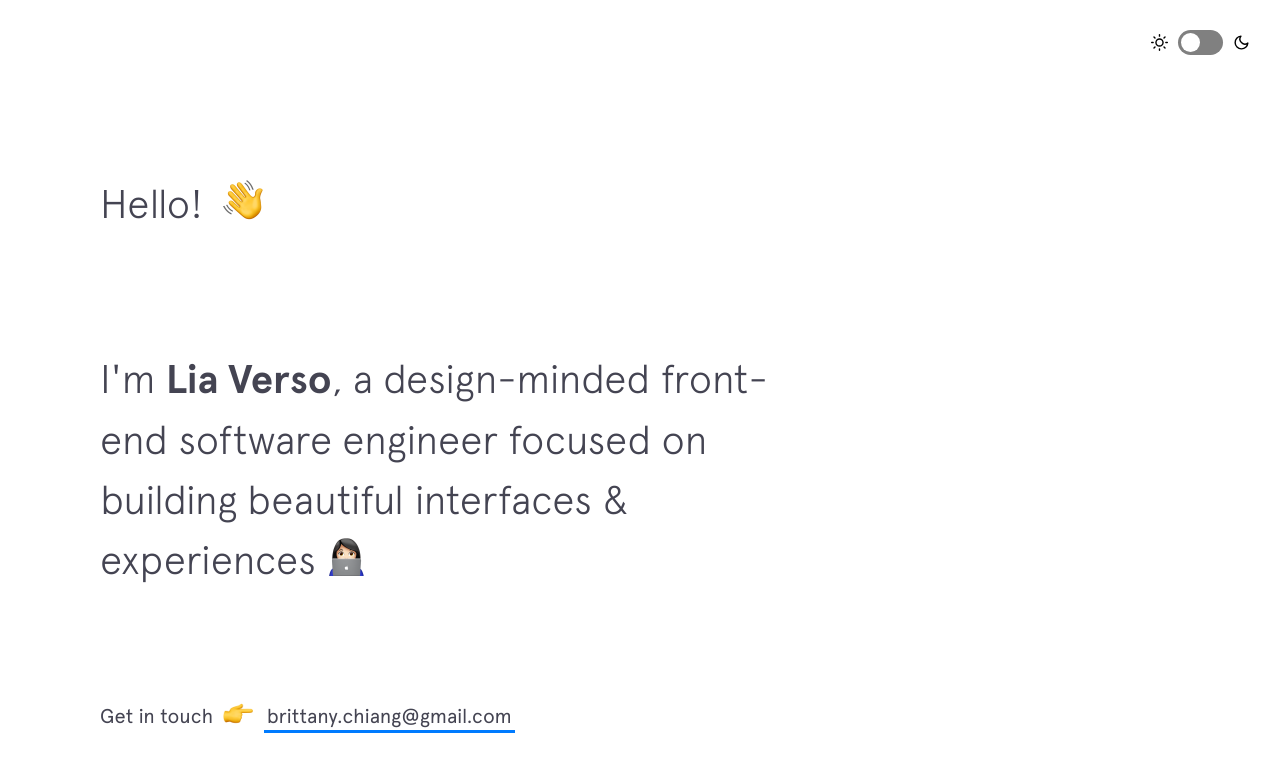
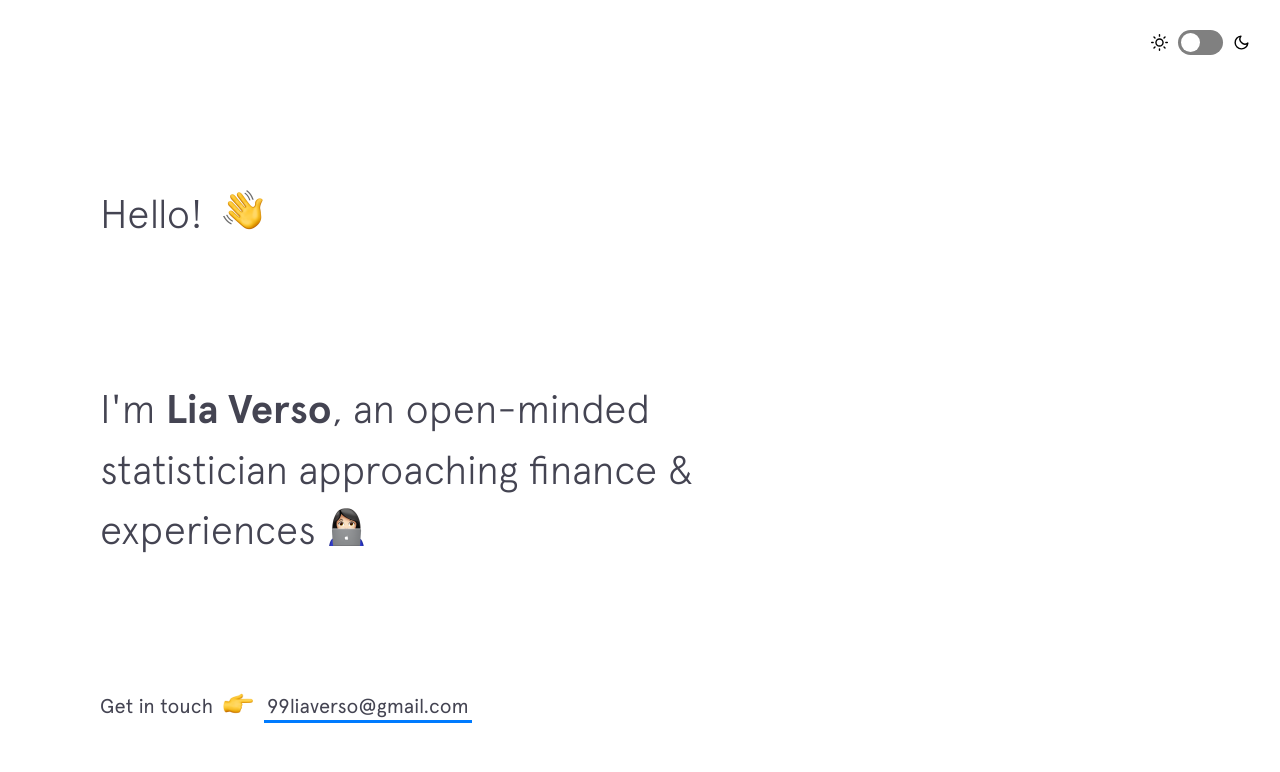
Before and after one commit to drew458/l-proj, a Jekyll site: the page built from index.html, in a window 1280 px wide and 900 px high. Shown: the top 772 px of the window. Built offline with Jekyll 4.4.1, drawn with Linux system fonts in a browser that asks for light colours; nearby versions of some CDN libraries.

Commit message:
minor changes

```diff
--- a/_config.yml
+++ b/_config.yml
@@ -1,7 +1,7 @@
 # Site settings
 name: Lia Verso
-title: Lia Verso | Front End Software Engineer
-description: Design-minded front-end software engineer focused on building beautiful interfaces and experiences
+title: Lia Verso | Statistician
+description: Open minded statistician approaching finance.
 url: https://sitename.github.io/
 baseurl: ''
 email: 99liaverso@gmail.com
--- a/_data/other-projects.yml
+++ b/_data/other-projects.yml
@@ -101,7 +101,7 @@
     - thing: CSS
 
 - name: CourseSource
-  url: http://webdevspring2016-chiangbrittany.rhcloud.com/project/client/#/login
+  url: http://webdevspring2016-sitename.rhcloud.com/project/client/#/login
   code: https://github.com/sitename/WebDevSpring2016/tree/master/public/project
   description: A web application built on the MEAN (MongoDB, Express, Angular, Node) stack for my web development course at Northeastern. I created this web app with the intention of providing Northeastern Students a better experience browsing the courses offered at Northeastern.
   used:
--- a/_includes/intro.html
+++ b/_includes/intro.html
@@ -4,7 +4,7 @@
   </h1>
 
   <h2 class="intro__tagline">I'm
-    <span class="name">Lia Verso</span>, a design-minded front-end software engineer focused on building beautiful interfaces &amp; experiences
+    <span class="name">Lia Verso</span>, an open-minded statistician approaching finance &amp; experiences
     <span class="emoji technologist"></span>
   </h2>
 
@@ -12,7 +12,7 @@
     <span>Get in touch </span>
     <span class="emoji pointer"></span>
     <span>
-      <a href="mailto:brittany.chiang@gmail.com" target="_blank" class="highlight-link">brittany.chiang@gmail.com</a>
+      <a href="mailto:99liaverso@gmail.com" target="_blank" class="highlight-link">99liaverso@gmail.com</a>
     </span>
   </h3>
 </header>
```
Also changed, not shown: _config_dev.yml (+12 -12 lines).
